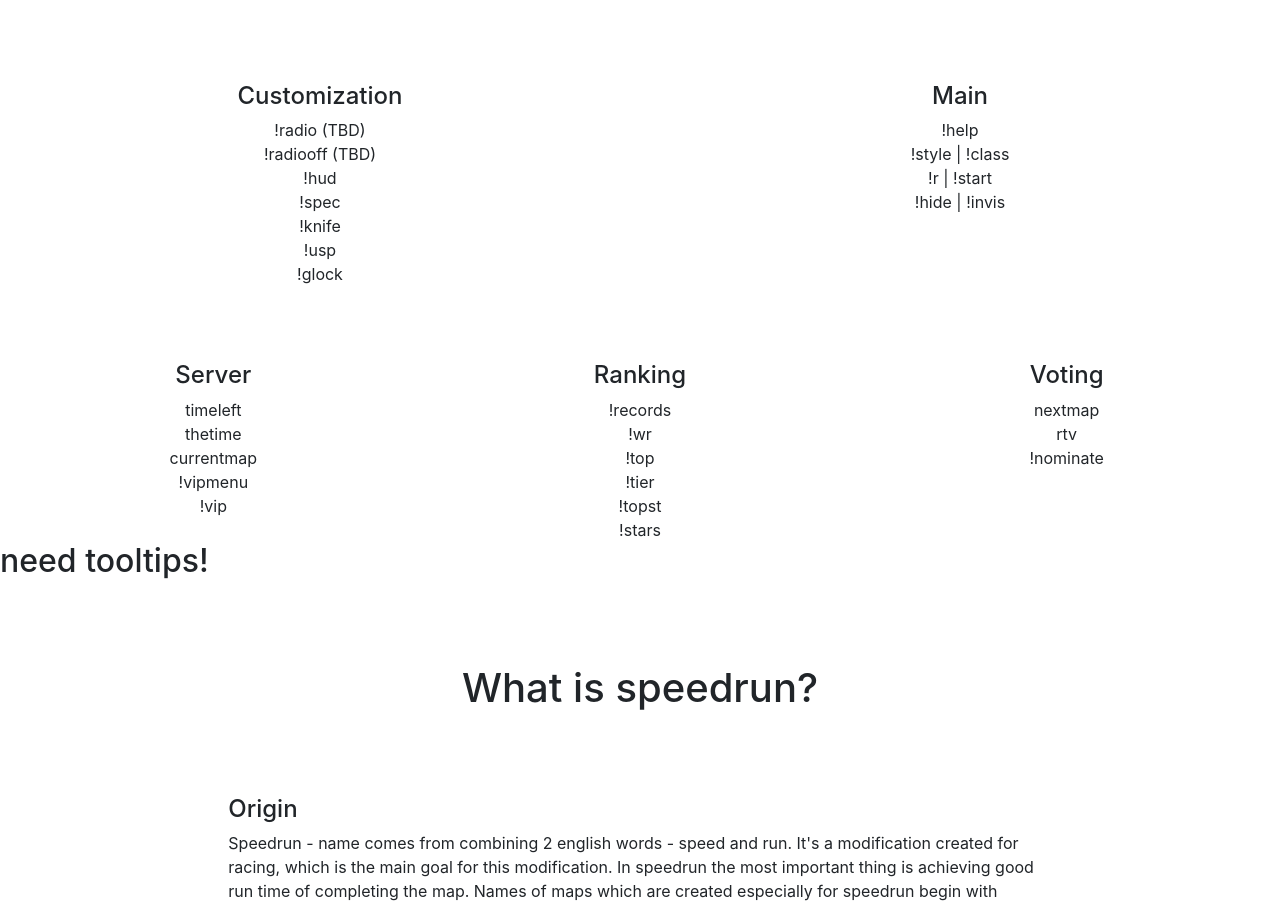
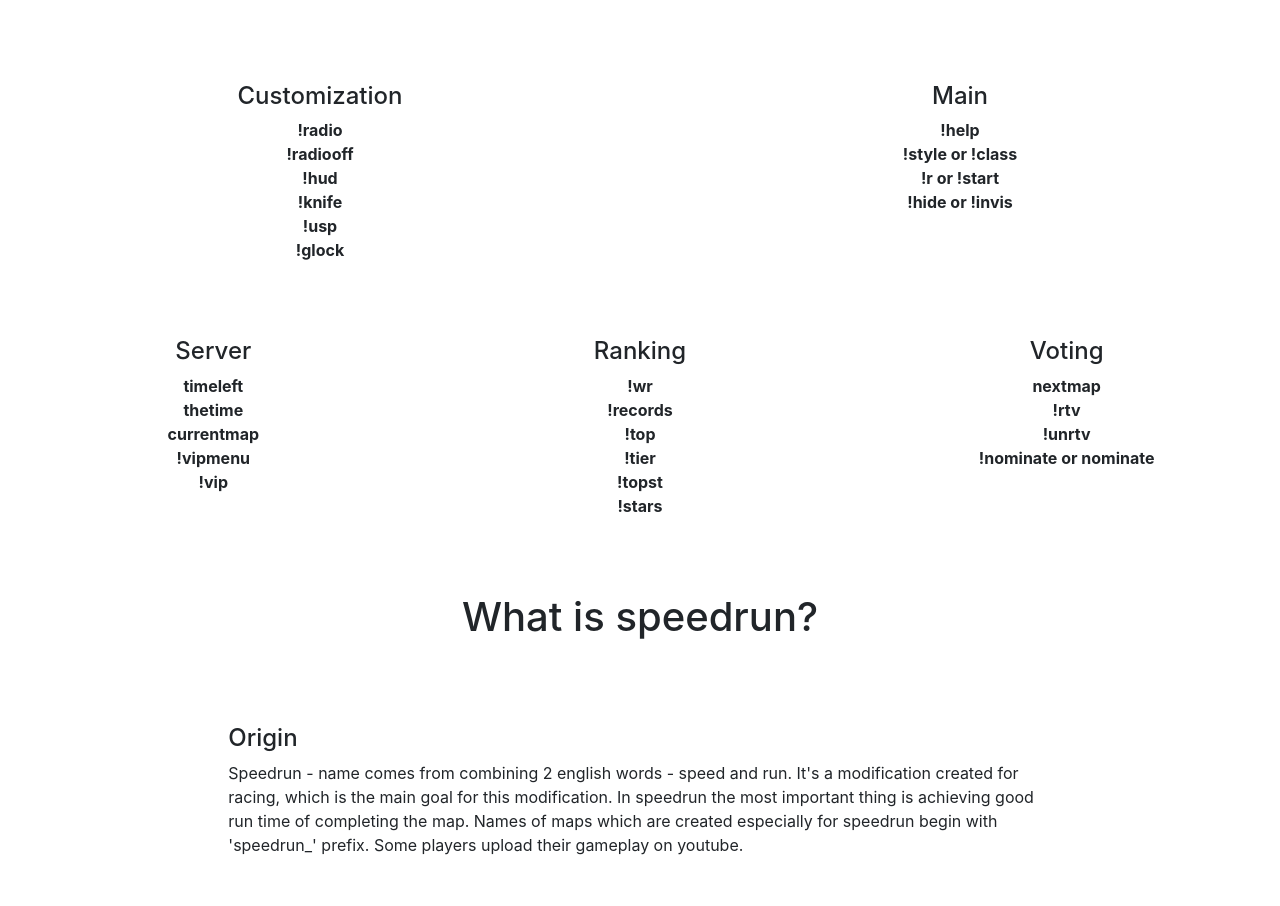
Before and after one commit to bsiedlecki3474/motd, a Vue app: page / in a window 1280 px wide. Shown: the part 1784-2690 px from the top of the page. Built offline with nearby package versions, Linux system fonts and the light colour scheme.

Commit message:
Vip added, commands reworked
Tooltips have been replaced with smooth animations to launch additional info, also vip website has been added

```diff
--- a/src/components/adminLogin.vue
+++ b/src/components/adminLogin.vue
@@ -79,6 +79,4 @@ export default {
 
 <style scoped>
 
-
-
 </style>
--- a/src/components/commands.vue
+++ b/src/components/commands.vue
@@ -7,64 +7,112 @@
 
 			<div class="col-xs-12 col-sm-6 col-md-6 col-lg-6 text-center">
 				<h4 class="h4 topmargins">Customization</h4>
-				<span data-toggle="tooltip" title="turns radio on">!radio (TBD)</span> <br />
-				<span data-toggle="tooltip" title="turns radio off">!radiooff (TBD)</span> <br />
-				<span data-toggle="tooltip" title="opens up hud settings">!hud</span> <br />
-				<span data-toggle="tooltip" title="moves you to spectators">!spec</span> <br />
-				<span data-toggle="tooltip" title="gives you knife back">!knife</span> <br />
-				<span data-toggle="tooltip" title="gives you an usp">!usp</span> <br />
-				<span data-toggle="tooltip" title="gives you a glock">!glock</span> <br />
+				<transition name="fade" mode="out-in" v-for="index, id in commands.customization">
+					<span v-if="!commands.customization[id].visible" key="1" @mouseover="commands.customization[id].visible = !commands.customization[id].visible"><b>{{ commands.customization[id].text1 }}</b><br /></span>
+					<span v-else key="2" @mouseleave="commands.customization[id].visible = !commands.customization[id].visible">{{ commands.customization[id].text2 }}<br /></span>
+				</transition>
 			</div>
 
 			<div class="col-xs-12 col-sm-6 col-md-6 col-lg-6 text-center">
 				<h4 class="h4 topmargins">Main</h4>
-				<span data-toggle="tooltip" title="opens up this window">!help</span> <br />
-				<span data-toggle="tooltip" title="opens style choosing menu">!style | !class</span> <br />
-				<span data-toggle="tooltip" title="teleports to the start zone">!r | !start</span> <br />
-				<span data-toggle="tooltip" title="hides other players">!hide | !invis</span> <br />
+				<transition name="fade" mode="out-in" v-for="index, id in commands.main">
+					<span v-if="!commands.main[id].visible" key="1" @mouseover="commands.main[id].visible = !commands.main[id].visible"><b>{{ commands.main[id].text1 }}</b><br /></span>
+					<span v-else key="2" @mouseleave="commands.main[id].visible = !commands.main[id].visible">{{ commands.main[id].text2 }}<br /></span>
+				</transition>
 			</div>
 
 			<div class="col-xs-12 col-sm-4 col-md-4 col-lg-4 text-center">
 				<h4 class="h4 topmargins">Server</h4>
-				<span data-toggle="tooltip" title="shows time left for the map">timeleft</span> <br />
-				<span data-toggle="tooltip" title="shows actual time">thetime</span> <br />
-				<span data-toggle="tooltip" title="shows current map">currentmap</span> <br />
-				<!-- <span data-toggle="tooltip" title="calls for an admin (do NOT abuse!)">!calladmin</span> <br /> -->
-				<span data-toggle="tooltip" title="opens VIP menu (VIP only)">!vipmenu</span> <br />
-				<span data-toggle="tooltip" title="opens info website about VIP">!vip</span> <br />
+				<transition name="fade" mode="out-in" v-for="index, id in commands.server">
+					<span v-if="!commands.server[id].visible" key="1" @mouseover="commands.server[id].visible = !commands.server[id].visible"><b>{{ commands.server[id].text1 }}</b><br /></span>
+					<span v-else key="2" @mouseleave="commands.server[id].visible = !commands.server[id].visible">{{ commands.server[id].text2 }}<br /></span>
+				</transition>
 			</div>
 
 			<div class="col-xs-12 col-sm-4 col-md-4 col-lg-4 text-center">
 				<h4 class="h4 topmargins">Ranking</h4>
-				<span data-toggle="tooltip" title="shows ranking">!records</span> <br />
-				<span data-toggle="tooltip" title="shows best players list">!wr</span> <br />
-				<span data-toggle="tooltip" title="shows players ranking">!top</span> <br />
-				<span data-toggle="tooltip" title="shows map tier [1-4]">!tier</span> <br />
-				<span data-toggle="tooltip" title="shows stars' top">!topst</span> <br />
-				<span data-toggle="tooltip" title="shows stars' levels">!stars</span> <br />
+				<transition name="fade" mode="out-in" v-for="index, id in commands.ranking">
+					<span v-if="!commands.ranking[id].visible" key="1" @mouseover="commands.ranking[id].visible = !commands.ranking[id].visible"><b>{{ commands.ranking[id].text1 }}</b><br /></span>
+					<span v-else key="2" @mouseleave="commands.ranking[id].visible = !commands.ranking[id].visible">{{ commands.ranking[id].text2 }}<br /></span>
+				</transition>
 			</div>
 
 			<div class="col-xs-12 col-sm-4 col-md-4 col-lg-4 text-center">
 				<h4 class="h4 topmargins">Voting</h4>
-				<span data-toggle="tooltip" title="shows next map if chosen">nextmap</span> <br />
-				<span data-toggle="tooltip" title="votes for map change">rtv</span> <br />
-				<span data-toggle="tooltip" title="opens up map nomination menu">!nominate</span> <br />
+				<transition name="fade" mode="out-in" v-for="index, id in commands.voting">
+					<span v-if="!commands.voting[id].visible" key="1" @mouseover="commands.voting[id].visible = !commands.voting[id].visible"><b>{{ commands.voting[id].text1 }}</b><br /></span>
+					<span v-else key="2" @mouseleave="commands.voting[id].visible = !commands.voting[id].visible">{{ commands.voting[id].text2 }}<br /></span>
+				</transition>
 			</div>
-
-            <h2>need tooltips!</h2>
 
 		</div>
     </div>
 </template>
 
 <script>
+
+import {  } from 'mdbvue'
+
 export default {
-  name: 'App'
+  name: 'App',
+  components: {
+
+  },
+  data() {
+	  return {
+		  commands: {
+			  customization: [
+				  {text1: "!radio", text2: "turns radio on", visible: false},
+				  {text1: "!radiooff", text2: "turns radio off", visible: false},
+				  {text1: "!hud", text2: "opens up hud settings", visible: false},
+				  {text1: "!knife", text2: "gives you knife back", visible: false},
+				  {text1: "!usp", text2: "gives you an usp", visible: false},
+				  {text1: "!glock", text2: "gives you a glock", visible: false}
+			  ],
+			  main: [
+				  {text1: "!help", text2: "opens up this window", visible: false},
+				  {text1: "!style or !class", text2: "opens up styles menu", visible: false},
+				  {text1: "!r or !start", text2: "teleports to the start zone", visible: false},
+				  {text1: "!hide or !invis", text2: "hides some stuff on the server", visible: false}
+			  ],
+			  server: [
+				  {text1: "timeleft", text2: "shows time left for the map", visible: false},
+				  {text1: "thetime", text2: "shows actual time", visible: false},
+				  {text1: "currentmap", text2: "shows current map", visible: false},
+				  {text1: "!vipmenu", text2: "opens VIP menu (VIP only)", visible: false},
+				  {text1: "!vip", text2: "opens info website about VIP", visible: false}
+			  ],
+			  ranking: [
+				  {text1: "!wr", text2: "shows best times for the map", visible: false},
+				  {text1: "!records", text2: "shows ranking", visible: false},
+				  {text1: "!top", text2: "shows players' ranking", visible: false},
+				  {text1: "!tier", text2: "shows map's tier [1-5]", visible: false},
+				  {text1: "!topst", text2: "shows stars' top", visible: false},
+				  {text1: "!stars", text2: "shows stars' levels", visible: false}
+			  ],
+			  voting: [
+				  {text1: "nextmap", text2: "shows next map if chosen", visible: false},
+				  {text1: "!rtv", text2: "votes for map change", visible: false},
+				  {text1: "!unrtv", text2: "cancels vote for map change", visible: false},
+				  {text1: "!nominate or nominate", text2: "opens up map nomination menu", visible: false}
+			  ]
+		  }
+	  }
+  },
+  methods: {
+
+  }
 }
+
 </script>
 
 <style scoped>
 
-
+.fade-enter-active, .fade-leave-active {
+  transition: opacity .5s;
+}
+.fade-enter, .fade-leave-to /* .fade-leave-active below version 2.1.8 */ {
+  opacity: 0;
+}
 
 </style>
--- a/src/components/mainNav.vue
+++ b/src/components/mainNav.vue
@@ -59,10 +59,10 @@
 
 	</nav>-->
 	<div>
-<navbar position="top" class="navbar-elegant" dark>
+<navbar position="top" dark color="elegant" scrolling>
   <img src="../assets/bhopicon_white.png" height="30" alt="bhopicon">
   <navbar-collapse>
-    <navbar-nav>
+    <navbar-nav class="top-nav-collapse">
       <navbar-item active><router-link to="vip" class="nav-link"><b>VIP feature</b></router-link></navbar-item>
 	  <dropdown tag="li" class="nav-item">
         <dropdown-toggle tag="a" navLink color="none" slot="toggle" waves-fixed>Timer</dropdown-toggle>
@@ -89,27 +89,34 @@
 
 <script>
 
-import {
-	Navbar,
-	NavbarNav,
-	NavbarItem,
-	NavbarCollapse,
-	Dropdown,
-	DropdownItem,
-	DropdownToggle,
-	DropdownMenu
-} from 'mdbvue';
+// import {
+// 	Navbar,
+// 	NavbarNav,
+// 	NavbarItem,
+// 	NavbarCollapse,
+// 	Dropdown,
+// 	DropdownItem,
+// 	DropdownToggle,
+// 	DropdownMenu
+// } from 'mdbvue';
+
+import { Navbar, NavbarItem, NavbarNav, NavbarCollapse, Dropdown, DropdownItem, DropdownMenu, DropdownToggle, mdbInput, Btn, waves, mdbNavbarBrand } from 'mdbvue';
+
 
 export default {
 	components: {
 		Navbar,
-		NavbarNav,
-		NavbarItem,
-		NavbarCollapse,
-		Dropdown,
-		DropdownItem,
-		DropdownToggle,
-		DropdownMenu
+    NavbarItem,
+    NavbarNav,
+    NavbarCollapse,
+    Dropdown,
+    DropdownItem,
+    DropdownMenu,
+    DropdownToggle,
+    mdbInput,
+    Btn,
+    waves,
+    mdbNavbarBrand
 	}
 }
 </script>
@@ -117,21 +124,23 @@ export default {
 <style scoped>
 
 /* Navbar animation */
-.navbar {
+/*.navbar {
   background-color: rgba(0, 0, 0, 0.2);
-}
+}*/
 
-.top-nav-collapse {
-    background: #2e2e2e !important;
-}
+
 
 /* Adding color to the Navbar on mobile */
 /*@media only screen and (max-width: 768px) {*/
-    .navbar {
+    /*.navbar {
         background: #2e2e2e!important;
     }
 /*}*/
 
+.navbar .dropdown-menu a:hover {
+  color: inherit !important;
+}
+
 
 
 </style>
--- a/src/components/rankingSearch.vue
+++ b/src/components/rankingSearch.vue
@@ -118,9 +118,17 @@
 							</tbl-head>
 							<tbl-body>
 								<tr v-for="player, index in top15">
-									<td>{{ index + 1 }}</td>
-									<td>{{ player.name }}</td>
-									<td>{{ player.points }}</td>
+									<td><b v-if="index <= 2">{{ index + 1 }}</b><span v-else>{{ index + 1 }}</span>
+										<i class="far fa-star gold-star" v-if="index == 0"></i>
+										<i class="far fa-star silver-star" v-else-if="index == 1"></i>
+										<i class="far fa-star bronze-star" v-else-if="index == 2"></i>
+									</td>
+									<td>
+										<b v-if="index <= 2">{{ player.name }}</b><span v-else>{{ player.name }}</span>
+									</td>
+									<td>
+										<b v-if="index <= 2">{{ player.points }}</b><span v-else>{{ player.points }}</span>
+									</td>
 								</tr>
 							</tbl-body>
 						</tbl>
@@ -402,4 +410,16 @@ export default {
 }
 */
 
+.gold-star {
+	color: #FF8800;
+}
+
+.silver-star {
+	color: #bdbdbd;
+}
+
+.bronze-star {
+	color: #795548;
+}
+
 </style>
--- /dev/null
+++ b/src/components/vipFeature.vue
@@ -0,0 +1,118 @@
+<template>
+    <div class="container-fluid margins">
+
+        <h1 class="h1 text-center navbarfixer" id="motd"> VIP features </h1>
+        <h6 class="h6 text-center"> What benefits provides a VIP? </h6>
+
+        <h4 class="h4 margins"> As a VIP on our server, you have access to: </h4>
+
+        <ol>
+
+            <li> Custom knife skins menu with extremely detailed, self-made skins </li>
+
+            <li> Trail menu with various styles of trails </li>
+
+            <li> Changeable FOV </li>
+
+            <li> Exclusive 'VIP' tag set before your nickname </li>
+
+            <li> A slot reserved especially for you </li>
+
+        </ol>
+
+        <h4 class="h4 margins"> Trails </h4>
+        <div class="row justify-content-center">
+            <div class="col-xs-12 col-sm-12 col-md-12 col-lg-12 col-xl-12 justify-content-center bannerimage" id="trailimage"></div>
+        </div>
+
+        <h4 class="topmargins"> Our server provides various trail colors supported by custom plugin. </h4>
+        <p> You can choose from different types such as 'Spectrum' or 'Wave (in the picture)' or just select a solid color one. </p>
+
+        <h4 class="h4 margins"> VIP Menu </h4>
+        <div class="row justify-content-center">
+            <div class="col-xs-12 col-sm-12 col-md-12 col-lg-12 col-xl-12 justify-content-center bannerimage" id="vipmenuimage"></div>
+        </div>
+
+        <h4 class="topmargins"> Here you can see the menu available at !vip command. </h4>
+        <p> Menu itself should be clear and simple - that's why all the VIP features are listed at one menu page. </p>
+
+        <h2 class="h2 topmargins"> How do I buy a VIP? </h2>
+
+        <h4 class="topmargins"> If everything is clear for you </h4>
+        <p> The button below will redirect you straight into the website where you can order a VIP package. </p>
+
+        <button id="buy" class="btn btn-elegant" @click="window.location.replace('https://store.minespace.net/');">Visit the store</button>
+
+    </div>
+</template>
+
+<script>
+
+import {  } from 'mdbvue'
+
+export default {
+  methods: {
+
+  },
+  components: {
+
+  },
+  created() {
+
+  },
+  data() {
+      return {
+
+      }
+  }
+}
+</script>
+
+<style scoped>
+
+.margins {
+    margin-top: 5%;
+    margin-bottom: 2.5%;
+}
+
+.topmargins {
+    margin-top: 5%;
+}
+
+.bottommargins {
+    margin-bottom: 5%;
+}
+
+.navbarfixer {
+    padding-top: 75px;
+}
+
+#send {
+    margin-left: auto;
+    margin-right: auto;
+    margin-top: 5%;
+    display: block;
+}
+
+.imagesdiv {
+    padding: 2px !important;
+    margin: 0;
+}
+
+.bannerimage {
+    display: block;
+    margin-left: auto;
+    margin-right: auto;
+    position: relative;
+    height: 50vh;
+}
+
+#trailimage {
+    background: url('../assets/trail.jpg') no-repeat center/cover;
+}
+
+#vipmenuimage {
+    background: url('../assets/vipmenu.jpg') no-repeat center/cover;
+}
+
+</style>
--- a/src/router/index.js
+++ b/src/router/index.js
@@ -4,6 +4,7 @@ import Router from 'vue-router'
 import index from '@/sites/index'
 import ranking from '@/sites/ranking'
 import speedrunTv from '@/sites/speedrunTv'
+import vip from '@/sites/vip'
 import login from '@/sites/login'
 import dashboard from '@/sites/dashboard'
 
@@ -28,6 +29,11 @@ const router = new Router({
       meta: { layout: "default" }
     },
     {
+      path: '/vip',
+      component: vip,
+      meta: { layout: "default" }
+    },
+    {
       path: '/login',
       name: 'login',
       component: login,
--- /dev/null
+++ b/src/sites/vip.vue
@@ -0,0 +1,40 @@
+<template>
+    <div class="container-fluid">
+
+        <vip-feature></vip-feature>
+
+    </div>
+</template>
+
+<script>
+
+import vipFeature from '@/components/vipFeature'
+
+export default {
+    components: {
+        'vipFeature': vipFeature
+    }
+}
+</script>
+
+<style>
+
+html, body, .view {
+    height: 100%;
+}
+
+body {
+    padding-left: 0;
+}
+
+h1, .h2, .h3, .h4, .h5, .h6 {
+    padding-top: 75px;
+}
+
+/* TEMPORARY! */
+.nav-link {
+	padding-top: 0 !important;
+    padding-bottom: 0 !important;
+}
+
+</style>
```
